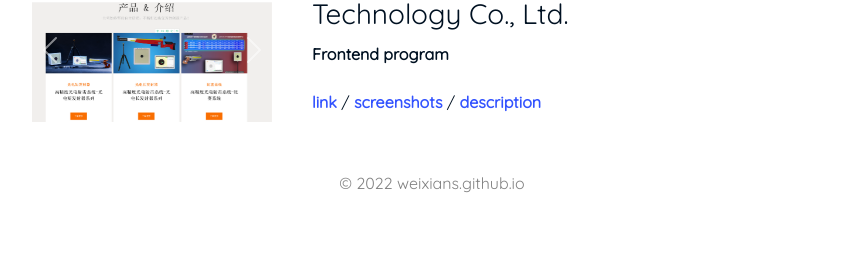
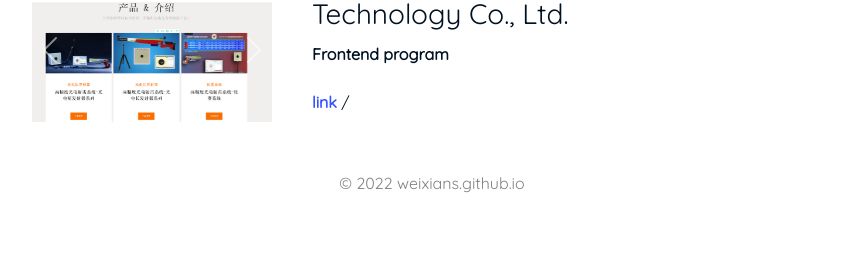
Before and after one commit to weixians/weixians.github.io, a Jekyll site: the page built from about_me.html, in a window 1280 px wide. Shown: the part 1777-2033 px from the top of the page, without its empty margins (208-1071 px from the left). Built offline with Jekyll 4.4.1, drawn with Linux system fonts in a browser that asks for light colours.

Commit message:
change content

```diff
--- a/about_me.html
+++ b/about_me.html
@@ -147,8 +147,6 @@ subtitle:
             <p><b>Frontend program</b></p>
             <p>
                 <span><a href="https://monisheji.com" target="_blank">link</a></span> /
-                <span><a href="#" data-bs-toggle="modal" data-bs-target="#exampleModal">screenshots</a></span> /
-                <span><a href="https://www.hrl.uni-bonn.de/publications/shi22icra.mp4" target="_blank">description</a></span>
             </p>
         </div>
     </div>
@@ -162,28 +160,6 @@ subtitle:
                     <button type="button" class="btn-close" data-bs-dismiss="modal" aria-label="Close"></button>
                 </div>
                 <div class="modal-body">
-                    <!--轮播-->
-                    <div class="carousel slide" data-bs-ride="carousel">
-                        <div class="carousel-inner">
-                            <div class="carousel-item active">
-                                <img src="..." class="d-block w-100" alt="...">
-                            </div>
-                            <div class="carousel-item">
-                                <img src="..." class="d-block w-100" alt="...">
-                            </div>
-                            <div class="carousel-item">
-                                <img src="..." class="d-block w-100" alt="...">
-                            </div>
-                        </div>
-                        <a class="carousel-control-prev" href="#carouselExampleControls" role="button" data-bs-slide="prev">
-                            <span class="carousel-control-prev-icon" aria-hidden="true"></span>
-                            <span class="visually-hidden">Previous</span>
-                        </a>
-                        <a class="carousel-control-next" href="#carouselExampleControls" role="button" data-bs-slide="next">
-                            <span class="carousel-control-next-icon" aria-hidden="true"></span>
-                            <span class="visually-hidden">Next</span>
-                        </a>
-                    </div>
 
                 </div>
                 <!--                <div class="modal-footer">-->
--- a/assets/css/main.css
+++ b/assets/css/main.css
@@ -1,10 +1,10 @@
 @charset "UTF-8";
 /* =Base *//*************************************************************/
 body {
-    font-family: 'Quicksand', sans-serif;
-    font-size: 100%;
-    color: #012;
-    background-color: #FFF;
+    font-family: 'Quicksand', sans-serif !important;
+    font-size: 100% !important;
+    color: #012 !important;
+    background-color: #FFF !important;
 }
 
 a {
@@ -14,7 +14,7 @@ a {
 }
 
 a :hover {
-    text-decoration: underline; !important;
+    text-decoration: underline !important;
 }
 
 p, ul, ol, dl {
```
